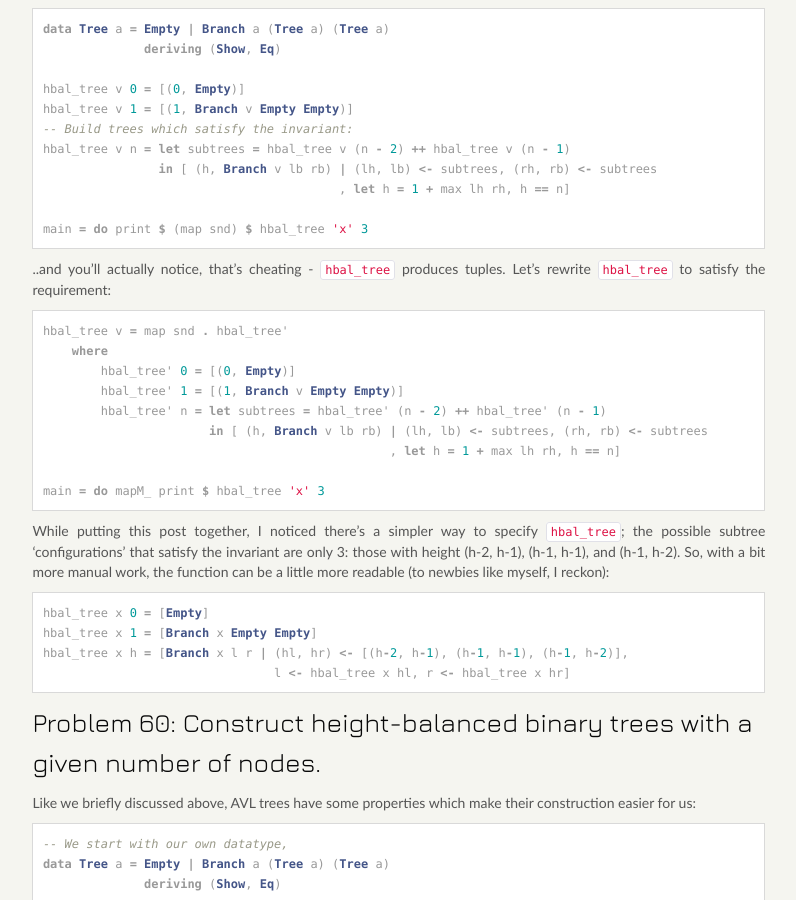
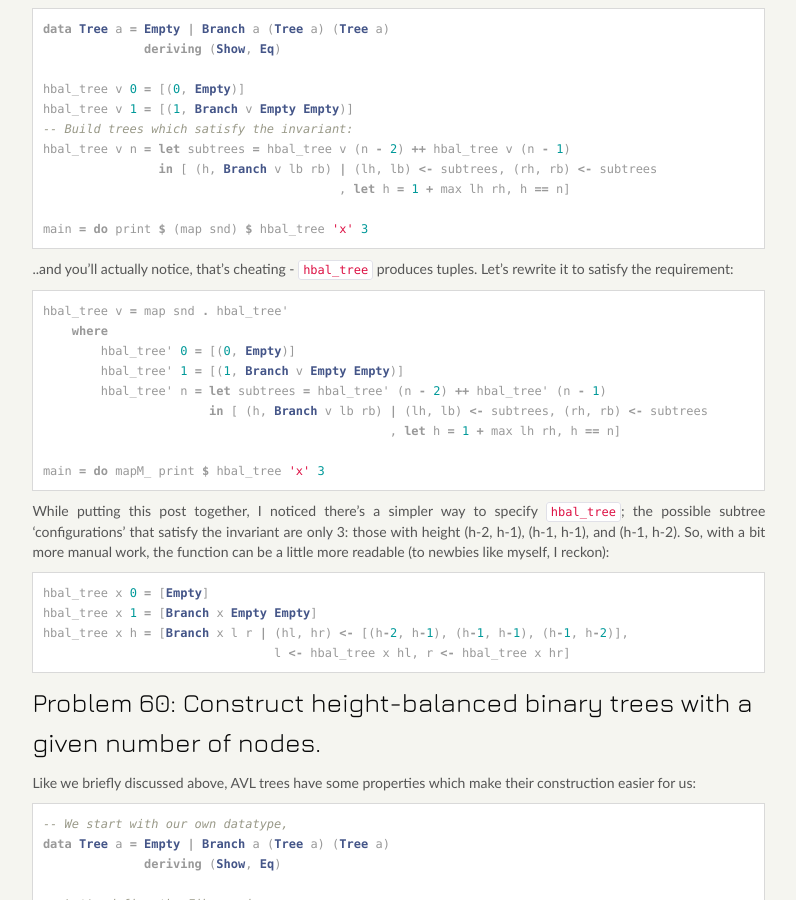
Before and after one commit to mfukar/mfukar.github.com, a Jekyll site: the page built from _posts/2015-08-06-haskell8.md, in a window 1280 px wide and 900 px high, scrolled down 475 px. Shown: the whole window, without its empty margins (77-873 px from the left). Built offline with Jekyll 4.4.1, drawn with Linux system fonts in a browser that asks for light colours; some web fonts are replaced; Markdown is read by kramdown in place of the engine named in the settings; comment, search, counter and statistics services are not loaded.

Commit message:
Remove awkward name

````diff
--- a/_posts/2015-08-06-haskell8.md
+++ b/_posts/2015-08-06-haskell8.md
@@ -45,7 +45,7 @@ main = do print $ (map snd) $ hbal_tree 'x' 3
 ```
 
 ..and you'll actually notice, that's cheating - `hbal_tree` produces tuples. Let's rewrite
-`hbal_tree` to satisfy the requirement:
+it to satisfy the requirement:
 
 ```haskell
 hbal_tree v = map snd . hbal_tree'
````
